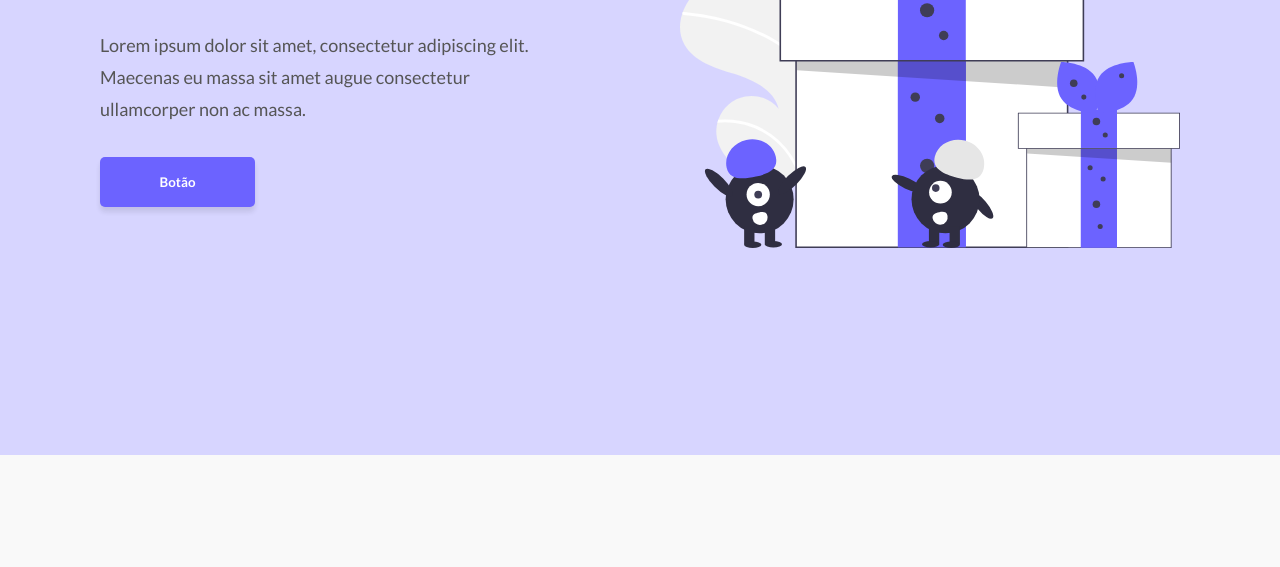
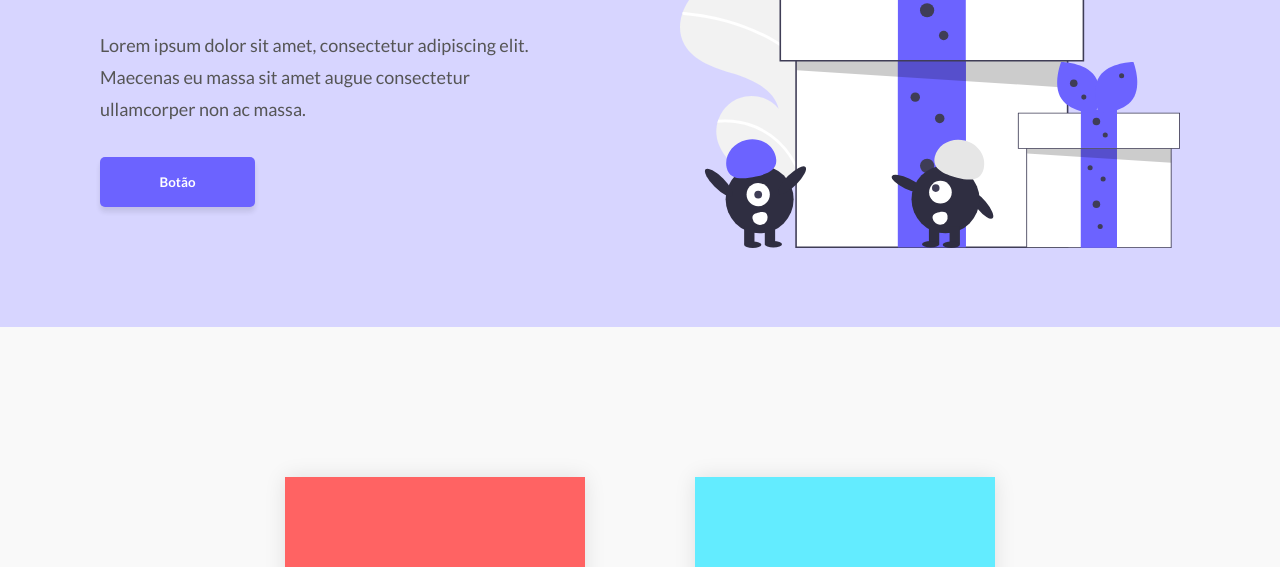
Before and after one commit to jovemdan/codelandia-challenge-3, a plain HTML site: page index.html in a window 1280 px wide. Shown: the part 233-800 px from the top of the page. Drawn offline with nearby package versions, Linux system fonts and the light colour scheme.

Commit message:
fix(adjusts) ajuste css

```diff
--- a/styles.css
+++ b/styles.css
@@ -232,6 +232,10 @@ h4 {
     margin-inline: auto;
   }
 
+  #section-header {
+    height: 56rem;
+  }
+
   #section-header .content-title {
     width: 43.9rem;
     display: flex;
```
